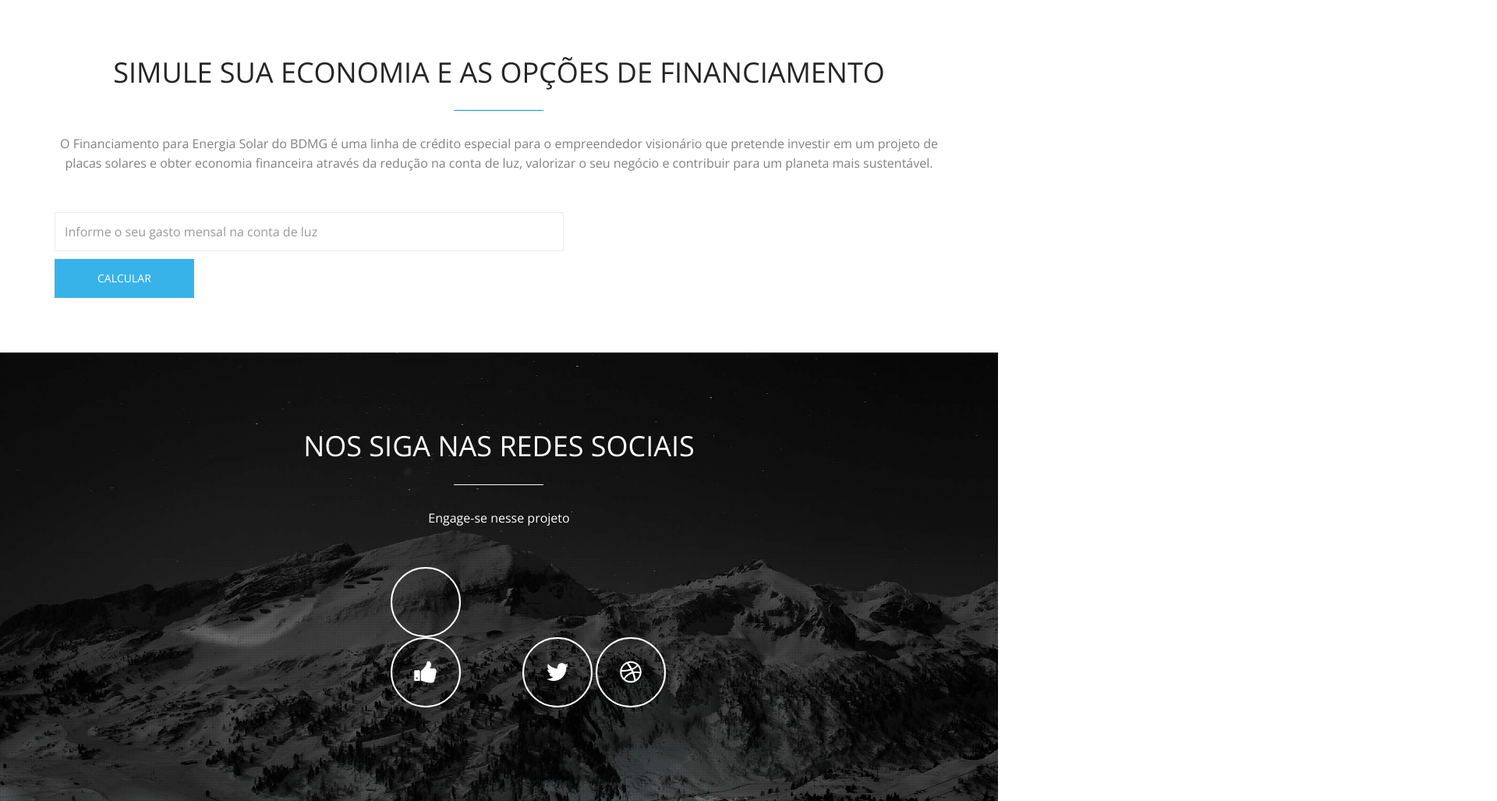
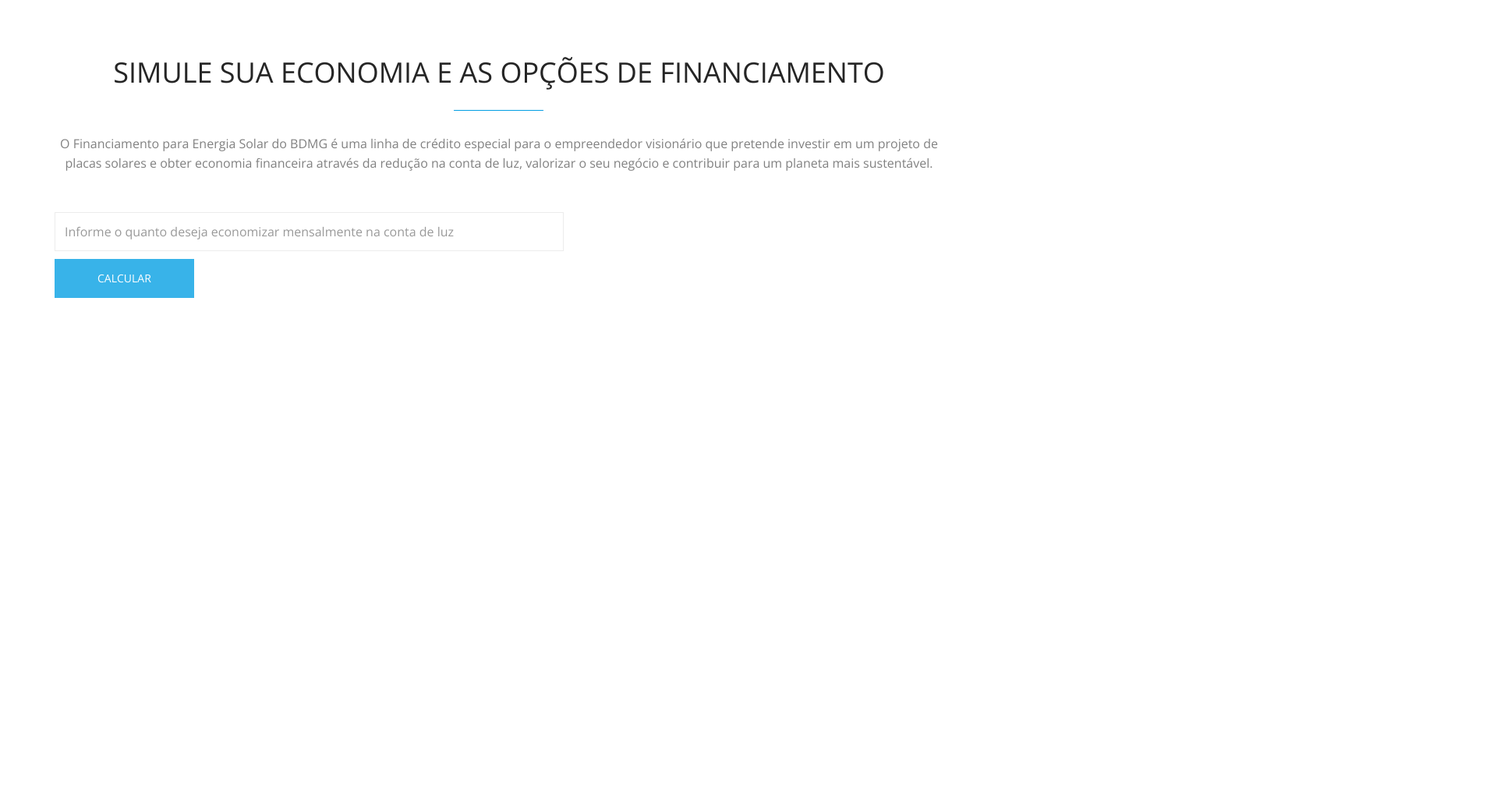
Before and after one commit to lumenlabs-hackathon-bdmg/hotsite, a plain HTML site: page public_html/index.html in a window 1280 px wide. Shown: the part 1346-2373 px from the top of the page at 78% size, 1920 px wide, since content can reach past the window. After the commit the page ends 1798 px from the top, so only its background shows below. Drawn offline with nearby package versions, Linux system fonts and the light colour scheme; some packages are replaced by stand-ins of ours.

```diff
--- a/public_html/index.html
+++ b/public_html/index.html
@@ -276,7 +276,7 @@
 					<div class="col-md-7 contact-form wow animated fadeInLeft">
 						<!--<form action="#" method="post">-->
 							<div class="input-field">
-								<input type="text" id="valor-conta" name="valor-conta" class="form-control" placeholder="Informe o seu gasto mensal na conta de luz">
+								<input type="text" id="valor-conta" name="valor-conta" class="form-control" placeholder="Informe o quanto deseja economizar mensalmente na conta de luz">
 							</div>
 							<!--<div class="input-field">
 								<input type="email" value="j@g.com" name="email" class="form-control" placeholder="Your Email...">
@@ -322,31 +322,7 @@
 
 				</div>
 			</div>
-		</section>
-		<!-- end Contact section -->
 
-				<!-- Social section-->
-				<section id="social" class="parallax">
-					<div class="overlay">
-						<div class="container">
-							<div class="row">
-
-								<div class="sec-title text-center white wow animated fadeInDown">
-									<h2>Nos siga nas redes sociais</h2>
-									<p>Engage-se nesse projeto</p>
-								</div>
-
-								<ul class="social-button">
-									<li class="wow animated zoomIn"><a href="#"><i class="fa fa-thumbs-up fa-2x"></i></a></li>
-									<li class="wow animated zoomIn" data-wow-delay="0.3s"><a href="#"><i class="fa fa-twitter fa-2x"></i></a></li>
-									<li class="wow animated zoomIn" data-wow-delay="0.6s"><a href="#"><i class="fa fa-dribbble fa-2x"></i></a></li>
-								</ul>
-
-							</div>
-						</div>
-					</div>
-				</section>
-			<!--Start of Tawk.to Script-->
 <script type="text/javascript">
 var Tawk_API=Tawk_API||{}, Tawk_LoadStart=new Date();
 (function(){
```
Also changed, not shown: public_html/login_and_register_tabbed_form.html (+1 -1 lines).
